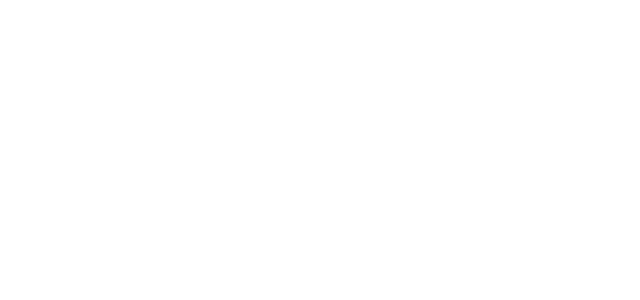
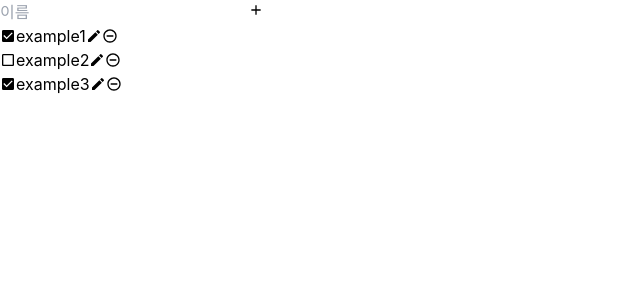
Before and after one commit to zerossun/todolits_typescript, a React (Create React App) app: page /pokemon/1 in a window 1280 px wide. Before the commit this address had no page. Shown: the top 300 px of the page, without its empty margins (0-640 px from the left). Built offline with nearby package versions, Linux system fonts and the light colour scheme.

Commit message:
todolist:

```diff
--- a/package.json
+++ b/package.json
@@ -6,13 +6,16 @@
     "@testing-library/jest-dom": "^5.17.0",
     "@testing-library/react": "^13.4.0",
     "@testing-library/user-event": "^13.5.0",
+    "@types/classnames": "^2.3.1",
     "@types/jest": "^27.5.2",
     "@types/node": "^16.18.94",
     "@types/react": "^18.2.74",
     "@types/react-dom": "^18.2.24",
     "axios": "^1.6.8",
+    "classnames": "^2.5.1",
     "react": "^18.2.0",
     "react-dom": "^18.2.0",
+    "react-icons": "^5.1.0",
     "react-infinite-scroller": "^1.2.6",
     "react-router-dom": "^6.22.3",
     "react-scripts": "5.0.1",
@@ -42,5 +45,8 @@
       "last 1 firefox version",
       "last 1 safari version"
     ]
+  },
+  "devDependencies": {
+    "tailwindcss": "^3.4.3"
   }
 }
--- a/src/App.css
+++ b/src/App.css
@@ -1,3 +1,7 @@
+@tailwind base;
+@tailwind components;
+@tailwind utilities;
+
 .App {
   text-align: center;
 }
--- a/src/App.js
+++ b/src/App.js
@@ -1,22 +1,118 @@
-import React from 'react';
+import React, { useCallback, useRef, useState } from 'react';
 import PokemIndex from './components/PokemIndex'
 import PokemonDetailsPage from './components/PokemonDetailsPage';
-import Create from './components/Create'
+import TodoList from './components/TodoList'
 import UseEffect from './components/UseEffect'
 import { BrowserRouter as Router, Route, Routes } from "react-router-dom";
 import './App.css';
+import TodoInsert from './components/TodoInsert';
+import TodoLIstItem from './components/TodoLIstItem';
+import TodoEdit from './components/TodoEdit';
 
 function App() {
+
+
+  const [todos, setTodos] = useState([
+    {
+      id: 1,
+      text: 'example1',
+      checked: true,
+    },
+    {
+      id: 2,
+      text: 'example2',
+      checked: false,
+    },
+    {
+      id: 3,
+      text: 'example3',
+      checked: true,
+    },
+  ]);
+
+//  useRef()
+//  :  렌더링과 상관없이, 마운트된 시점부터 언마운트된 시점까지 값을 유지
+// State의 변화 ➡️ 렌더링 ➡️ 컴포넌트 내부 변수들 초기화
+// Ref의 변화 ➡️ No 렌더링 ➡️ 변수들의 값이 유지됨
+// State의 변화 ➡️ 렌더링 ➡️ 그래도 Ref의 값은 유지됨
+
+  // useCallback()
+  // : 함수 재사용
+  // todos에 추가하는 건데 굳이 또 새로운 todos 만드는 게 그러니 있는 걸 가져와 추가하자 라는 의미인걸가
+
+
+  // const nextId = useRef(4);
+  // const onInsert = useCallback(
+  //   (text) => {
+  //     const todo = {
+  //       id: nextId.current,
+  //       text,
+  //       checked: false,
+  //     };
+  //     setTodos으로 기존 todos에 todo 객체 넣어주기
+  //     setTodos(todos.concat(todo));
+  //     nextId에 1씩 더하기
+  //     nextId.current++;
+  //   },
+  //   [todos],
+  // );
+
+
+
+  const nextId = useRef(4);
+
+  const onInsert = useCallback((text) => {
+    const todo = {
+      id: nextId.current,
+      text,
+      checked: false,
+    };
+    setTodos(todos.concat(todo));
+    nextId.current++;
+  }, [todos]);
+
+   const onRemove =
+    (id) => {
+      setTodos(todos.filter((todo) => todo.id !== id));
+    }
+
+  const onToggle = useCallback(
+    (id) => {
+      setTodos(todos.map((todo)=>todo.id === id ? {...todo, checked: !todo.checked} : todo,))
+    },[todos]
+  )
+  const [insertToggle, setInsertToggle] = useState(false);
+  const [selectedTodo, setSelectedTodo] = useState(null);
+
+  const onInsertToggle = () => {
+    if (selectedTodo) {
+      setSelectedTodo(null);
+    }
+    //prevState
+    // setState로 상태 값을 여러번 변경 하려고 할때마다 즉각적으로 state 에 변경된 상태값을 적용시키지 않음.
+    // 미리 변경된 상태값을 바로 땡겨와서 변경될 state에 적용시키길 원한다. = prevState
+    setInsertToggle((prev) => !prev);
+  };
+  const onchangeSetSelectedTodo = (todo) => {
+    setSelectedTodo(todo);
+  }
+
   return (
-    <Router>
-      <Routes>
-        {/* <Route path='/' element={<PokemIndex />} /> */}
-        {/* <Route path='/' element={<UseEffect />} /> */}
-        {/* <Route path='/pokemon/:id' element={<PokemonDetailsPage/>} /> */}
-        <Route path='/' element={<Create/>}></Route>
-      </Routes>
-    </Router>
-
+    // <Router>
+    //   <Routes>
+    //     {/* <Route path='/' element={<PokemIndex />} /> */}
+    //     {/* <Route path='/' element={<UseEffect />} /> */}
+    //     {/* <Route path='/pokemon/:id' element={<PokemonDetailsPage/>} /> */}
+    //   </Routes>
+    // </Router>
+    // props는 자식컴포넌트로만 보낼 수 있음.
+    // 손자컴포넌트로 보내려면 자식 컴포넌트를 거쳐 가야함
+    // &&은 false를 반환
+    <div>
+      <TodoInsert onInsert={onInsert} />
+      <TodoList todos={todos} onRemove={onRemove} onToggle={onToggle} onchangeSetSelectedTodo={onchangeSetSelectedTodo} onInsertToggle={ onInsertToggle } />
+      {insertToggle && (<TodoEdit />)}
+    </div>
   );
 }
 
--- a/src/components/Create.js
+++ /dev/null
@@ -1,38 +0,0 @@
-/* eslint-disable no-use-before-define */
-import React, { useState } from 'react'
-
-const Create = () => {
-
-const [name, setName] = useState('');
-const [text, setText] = useState('');
-
-    const onName = (e) => {
-        setName(e.target.value)
-        console.log(e.target.value);
-    }
-
-    const local = (e) => {
-        e.preventDefault();
-        setText(name);
-        console.log(name)
-        return false;
-    }
-
-  return (
-    <div>
-        <form onSubmit={local}>
-            <input type='text' value={name} onChange={onName} placeholder='이름'></input>
-              <input type='submit' value='btn'></input>
-          </form>
-          <ul>
-              <li>
-                  <p>{text}</p>
-                  <button >reset</button>
-              </li>
-          </ul>
-
-    </div>
-  )
-}
-
-export default Create
--- /dev/null
+++ b/src/components/TodoInsert.js
@@ -0,0 +1,37 @@
+import React, { useCallback, useState } from 'react'
+import { MdAdd } from 'react-icons/md';
+
+
+
+export default function TodoInsert({onInsert}) {
+    const [name, setName] = useState('');
+    const onName = useCallback(e => {
+        setName(e.target.value);
+
+    },[])
+
+    // 이렇게 해도 됨
+    // const sub = (e) => {
+    //     e.preventDefault();
+    //     onInsert(name);
+    //     setName('');
+    // }
+
+    // usecallback으로도 됨. 근데 왜 usecallback을 쓰는거지
+    const sub = useCallback(e => {
+        e.preventDefault();
+        onInsert(name);
+        setName('');
+    }, [onInsert, name])
+
+  return (
+    <div>
+     <form onSubmit={sub}>
+              <input type='text' value={name} onChange={onName} placeholder='이름'/>
+              <button type='submit'>
+                  <MdAdd/>
+              </button>
+          </form>
+    </div>
+  )
+}
--- /dev/null
+++ b/src/components/TodoLIstItem.js
@@ -0,0 +1,23 @@
+import React, { useState } from 'react'
+import classnames from 'classnames';
+
+import { MdCheckBox, MdCheckBoxOutlineBlank, MdModeEditOutline, MdRemoveCircleOutline } from 'react-icons/md';
+
+export default function ToDoListItem({ todo, onRemove, onToggle }) {
+
+    const { id, text, checked } = todo;
+
+    return (
+    <li className='flex items-center'>
+          <div onClick={()=>onToggle(id)} className={classnames('checkbox', { checked: checked }, "flex items-center")}>
+              {checked ? <MdCheckBox /> : <MdCheckBoxOutlineBlank />}
+              <p>{ text }</p>
+        </div>
+          <div className='flex-none w-auto' ><MdModeEditOutline /></div>
+          <div className='flex-none w-auto' onClick={()=>onRemove(id)}>
+
+              <MdRemoveCircleOutline />
+          </div>
+    </li>
+  )
+}
--- /dev/null
+++ b/src/components/TodoList.js
@@ -0,0 +1,47 @@
+/* eslint-disable no-use-before-define */
+import React, { useState } from 'react'
+import TodoLIstItem from './TodoLIstItem';
+
+const TodoList = ({todos, onRemove, onToggle, onchangeSetSelectedTodo, onInsertToggle}) => {
+
+// const [name, setName] = useState('');
+// const [text, setText] = useState('');
+
+//     const onName = (e) => {
+//         setName(e.target.value)
+//         console.log(e.target.value);
+//     }
+
+//     const local = (e) => {
+//         e.preventDefault();
+//         setText(name);
+//         console.log(name)
+//         return false;
+//     }
+
+
+  return (
+    <div>
+        {/* <form onSubmit={local}>
+            <input type='text' value={name} onChange={onName} placeholder='이름'></input>
+              <input type='submit' value='btn'></input>
+          </form>
+          <ul>
+              <li>
+                  <p>{text}</p>
+                  <button>reset</button>
+              </li>
+          </ul>
+           */}
+
+          <ul>
+              {todos.map((todo) => (
+                  <TodoLIstItem onRemove={onRemove} onToggle={onToggle}  todo={todo} key={todo.id} onchangeSetSelectedTodo={onchangeSetSelectedTodo} onInsertToggle={ onInsertToggle }/>
+              ))}
+
+          </ul>
+    </div>
+  )
+}
+
+export default TodoList
--- a/src/index.css
+++ b/src/index.css
@@ -1,3 +1,7 @@
+@tailwind base;
+@tailwind components;
+@tailwind utilities;
+
 body {
   margin: 0;
   font-family: -apple-system, BlinkMacSystemFont, 'Segoe UI', 'Roboto', 'Oxygen',
--- /dev/null
+++ b/tailwind.config.js
@@ -0,0 +1,8 @@
+/** @type {import('tailwindcss').Config} */
+module.exports = {
+  content: ["./src/**/*.{html,js}"],
+  theme: {
+    extend: {},
+  },
+  plugins: [],
+}
--- a/tsconfig.json
+++ b/tsconfig.json
@@ -22,5 +22,5 @@
   },
   "include": [
     "src"
-  ]
+  ],
 }
```
Also changed, not shown: src/components/TodoEdit.js (added), 1 other file (tests, documents, lock files or other folders).
